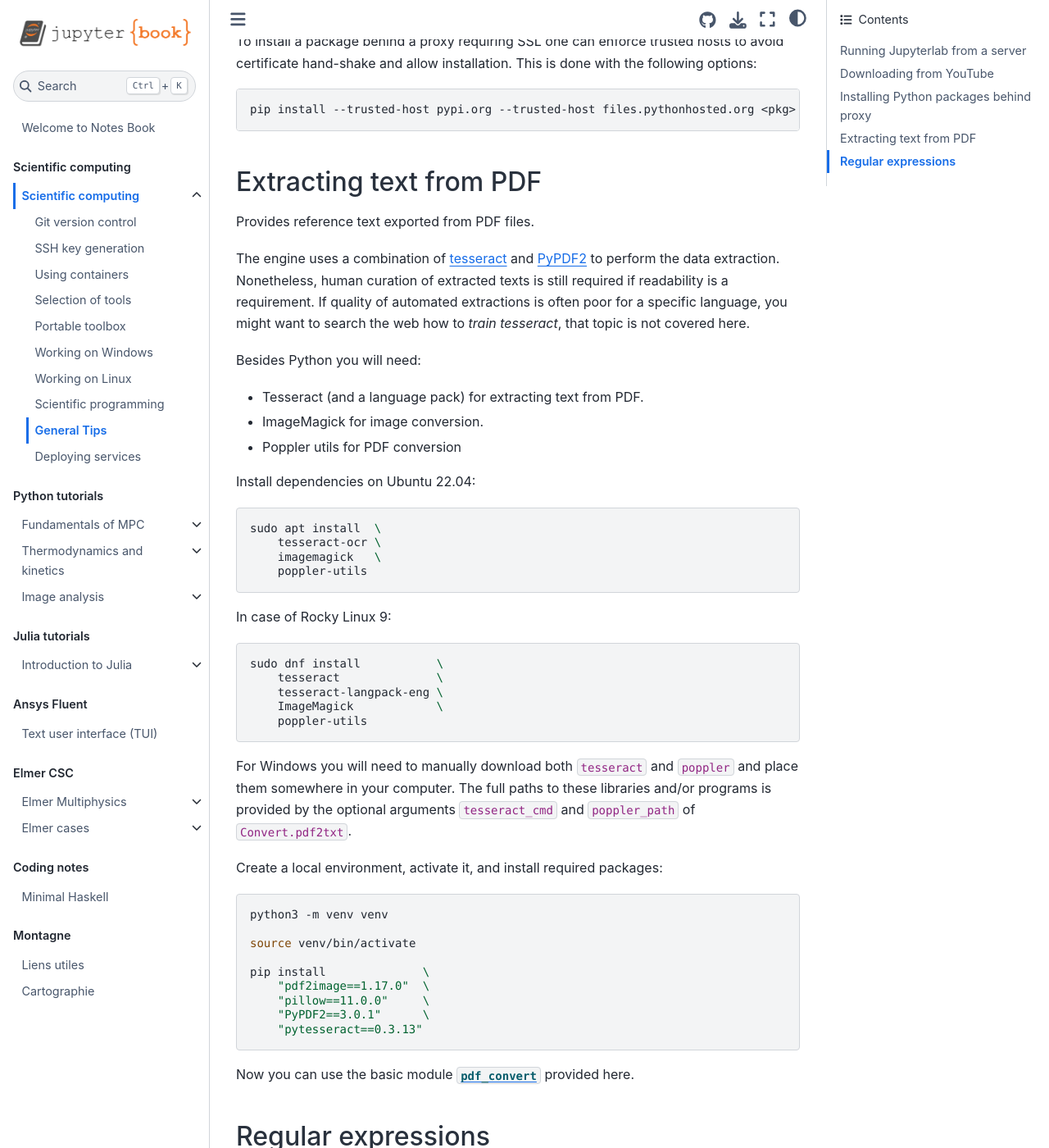
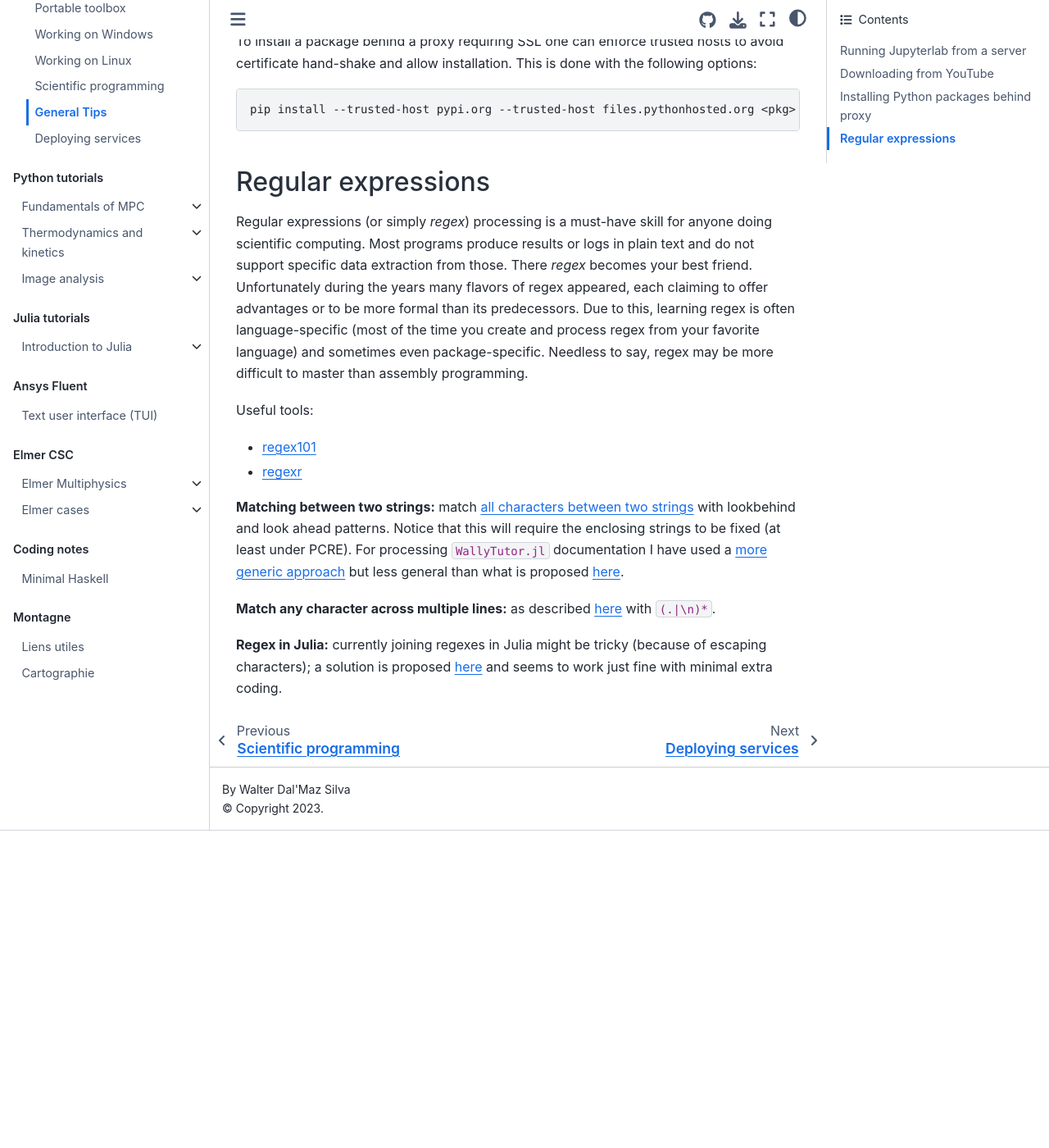
Before and after one commit to wallytutor/notes-book, a Jupyter Book: the page built from scientific-computing/general-tips.md, in a window 1280 px wide and 1400 px high, scrolled down 1588 px. Shown: the whole window at 82% size. Built offline with Jupyter Book 1.0.4 settings and Sphinx 7.4.7 and the Sphinx Book theme 1.1.4, drawn with Linux system fonts in a browser that asks for light colours; after the commit the page ends 2601 px from its top, so only the background shows below that.

Commit message:
organizing

````diff
--- a/scientific-computing/general-tips.md
+++ b/scientific-computing/general-tips.md
@@ -66,55 +66,6 @@ To install a package behind a proxy requiring SSL one can enforce trusted hosts
 pip install --trusted-host pypi.org --trusted-host files.pythonhosted.org <pkg>
 ```
 
-## Extracting text from PDF
-
-Provides reference text exported from PDF files.
-
-The engine uses a combination of [tesseract](https://github.com/tesseract-ocr/tesseract) and [PyPDF2](https://github.com/mstamy2/PyPDF2) to perform the data extraction. Nonetheless, human curation of extracted texts is still required if readability is a requirement. If quality of automated extractions is often poor for a specific language, you might want to search the web how to *train tesseract*, that topic is not covered here.
-
-Besides Python you will need:
-
-- Tesseract (and a language pack) for extracting text from PDF.
-- ImageMagick for image conversion.
-- Poppler utils for PDF conversion
-
-Install dependencies on Ubuntu 22.04:
-
-```bash
-sudo apt install  \
-    tesseract-ocr \
-    imagemagick   \
-    poppler-utils
-```
-
-In case of Rocky Linux 9:
-
-```bash
-sudo dnf install           \
-    tesseract              \
-    tesseract-langpack-eng \
-    ImageMagick            \
-    poppler-utils
-```
-
-For Windows you will need to manually download both `tesseract` and `poppler` and place them somewhere in your computer. The full paths to these libraries and/or programs is provided by the optional arguments `tesseract_cmd` and `poppler_path` of `Convert.pdf2txt`.
-
-Create a local environment, activate it, and install required packages:
-
-```bash
-python3 -m venv venv
-
-source venv/bin/activate
-
-pip install              \
-    "pdf2image==1.17.0"  \
-    "pillow==11.0.0"     \
-    "PyPDF2==3.0.1"      \
-    "pytesseract==0.3.13"
-```
-
-Now you can use the basic module [`pdf_convert`](https://github.com/wallytutor/python-majordome/blob/main/script/pdf_convert.py) provided here.
-
 ## Regular expressions
 
 Regular expressions (or simply *regex*) processing is a must-have skill for anyone doing scientific computing. Most programs produce results or logs in plain text and do not support specific data extraction from those. There *regex* becomes your best friend. Unfortunately during the years many flavors of regex appeared, each claiming to offer advantages or to be more formal than its predecessors. Due to this, learning regex is often language-specific (most of the time you create and process regex from your favorite language) and sometimes even package-specific. Needless to say, regex may be more difficult to master than assembly programming.
````
Also changed, not shown: cooking/pdf-extraction.md (+24 -184 lines).
